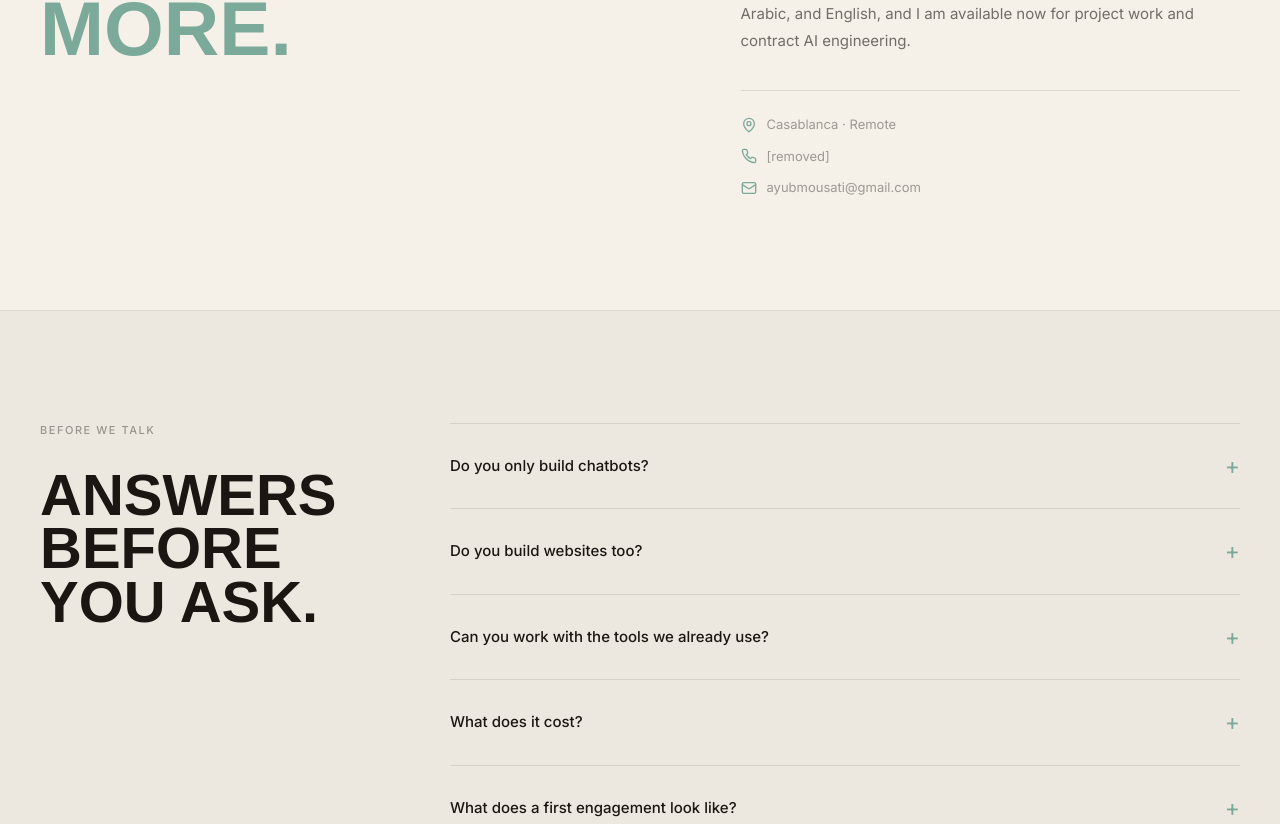
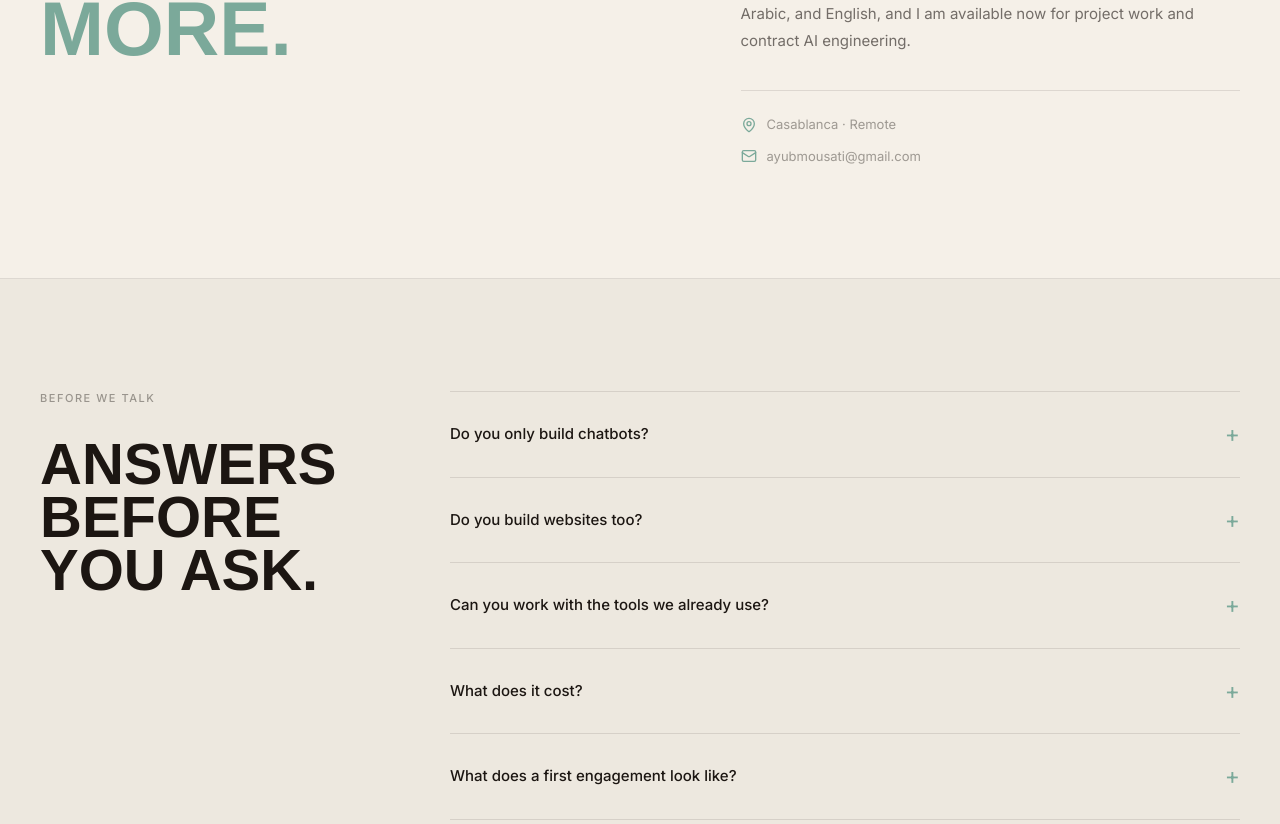
Before and after one commit to ELMohamedAyoub/ELMohamedAyoub.github.io, a React (Vite) app: page / in a window 1280 px wide. Shown: the part 10376-11200 px from the top of the page. Built offline with nearby package versions, Linux system fonts and the light colour scheme; the HTML template or start-up script is replaced by a standard one; a web font is replaced by a local one.

Commit message:
fix: remove phone number from site
Co-Authored-By: Claude Opus 5.5 <noreply@anthropic.com>

```diff
--- a/src/components/Contact.tsx
+++ b/src/components/Contact.tsx
@@ -1,6 +1,6 @@
 import { motion } from "framer-motion";
 import { useScrollReveal, scrollVariants } from "@/hooks/use-scroll-reveal";
-import { MapPin, Phone, Mail, Linkedin, Github } from "lucide-react";
+import { MapPin, Mail, Linkedin, Github } from "lucide-react";
 import { FaXTwitter } from "react-icons/fa6";
 import InteractiveElement from "@/components/InteractiveElement";
 
@@ -12,12 +12,6 @@ const Contact = () => {
       icon: MapPin,
       title: "Location",
       value: "Casablanca, Morocco",
-    },
-    {
-      icon: Phone,
-      title: "Phone",
-      value: "[removed]",
-      link: "tel:[removed]",
     },
     {
       icon: Mail,
--- a/src/pages/Index.tsx
+++ b/src/pages/Index.tsx
@@ -8,7 +8,6 @@ import {
   Check,
   Mail,
   MapPin,
-  Phone,
   ShieldCheck,
 } from "lucide-react";
 import { Magnetic } from "@/components/Magnetic";
@@ -16,7 +15,6 @@ import { CountUp } from "@/components/CountUp";
 
 const CONTACT_EMAIL = "ayubmousati@gmail.com";
 const CALENDLY_URL = "https://calendly.com/ayubmousati/30min";
-const PHONE = "[removed]";
 const LEAD_MAGNET_URL = "/guide-5-workflows.html";
 // Web3Forms access key — public by design (it only permits submissions that
 // email the configured inbox). Lead-magnet emails are delivered here.
@@ -768,10 +766,6 @@ const About = () => (
             <MapPin aria-hidden="true" />
             Casablanca · Remote
           </span>
-          <a href={`tel:${PHONE.replace(/\s/g, "")}`}>
-            <Phone aria-hidden="true" />
-            {PHONE}
-          </a>
           <a href={`mailto:${CONTACT_EMAIL}`}>
             <Mail aria-hidden="true" />
             {CONTACT_EMAIL}
@@ -970,7 +964,6 @@ const Contact = () => {
             </p>
             <div className="contact-links">
               <a href={`mailto:${CONTACT_EMAIL}`}>{CONTACT_EMAIL}</a>
-              <a href={`tel:${PHONE.replace(/\s/g, "")}`}>{PHONE}</a>
               <a
                 href="https://www.linkedin.com/in/elmohamedayoub/"
                 target="_blank"
```
